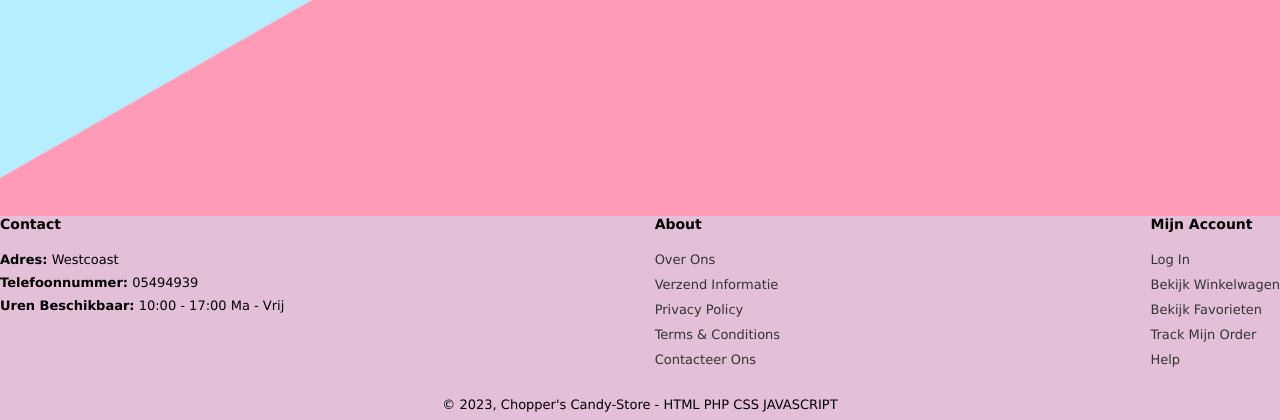
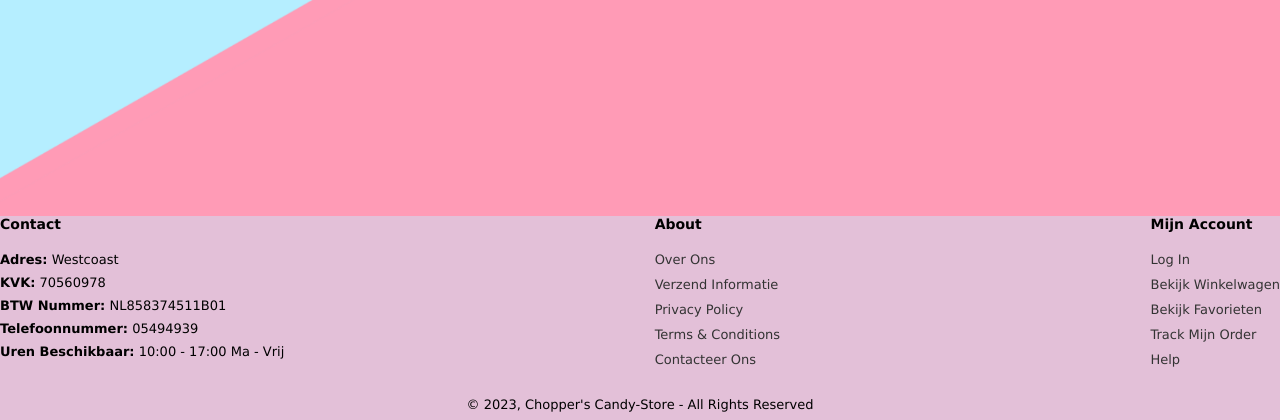
Before and after one commit to Keremttc/Candy-Store-examen-project, a PHP site: page /home.php in a window 1280 px wide. Shown: the part 623-1043 px from the top of the page. Run offline with PHP 8.4, Linux system fonts and the light colour scheme.

Commit message:
btw nummer toegvoegd

```diff
--- a/home.php
+++ b/home.php
@@ -87,6 +87,8 @@
       <div class="col">
         <h4>contact</h4>
         <p><strong>Adres:</strong> Westcoast</p>
+        <p><strong>KVK:</strong> 70560978</p>
+        <p><strong>BTW nummer:</strong> NL858374511B01</p>
         <p><strong>Telefoonnummer:</strong> 05494939</p>
         <p><strong>Uren beschikbaar:</strong> 10:00 - 17:00 Ma - Vrij</p>
       </div>
@@ -111,8 +113,9 @@
         <a href="contact.php">Help</a>
       </div>
 
+
       <div class="copyright">
-        <p> © 2023, Chopper's Candy-Store - HTML PHP CSS JAVASCRIPT</p>
+        <p> © 2023, Chopper's Candy-Store - All rights reserved</p>
         <div>
 
     </footer>
```
Also changed, not shown: images/pay.png (added).
